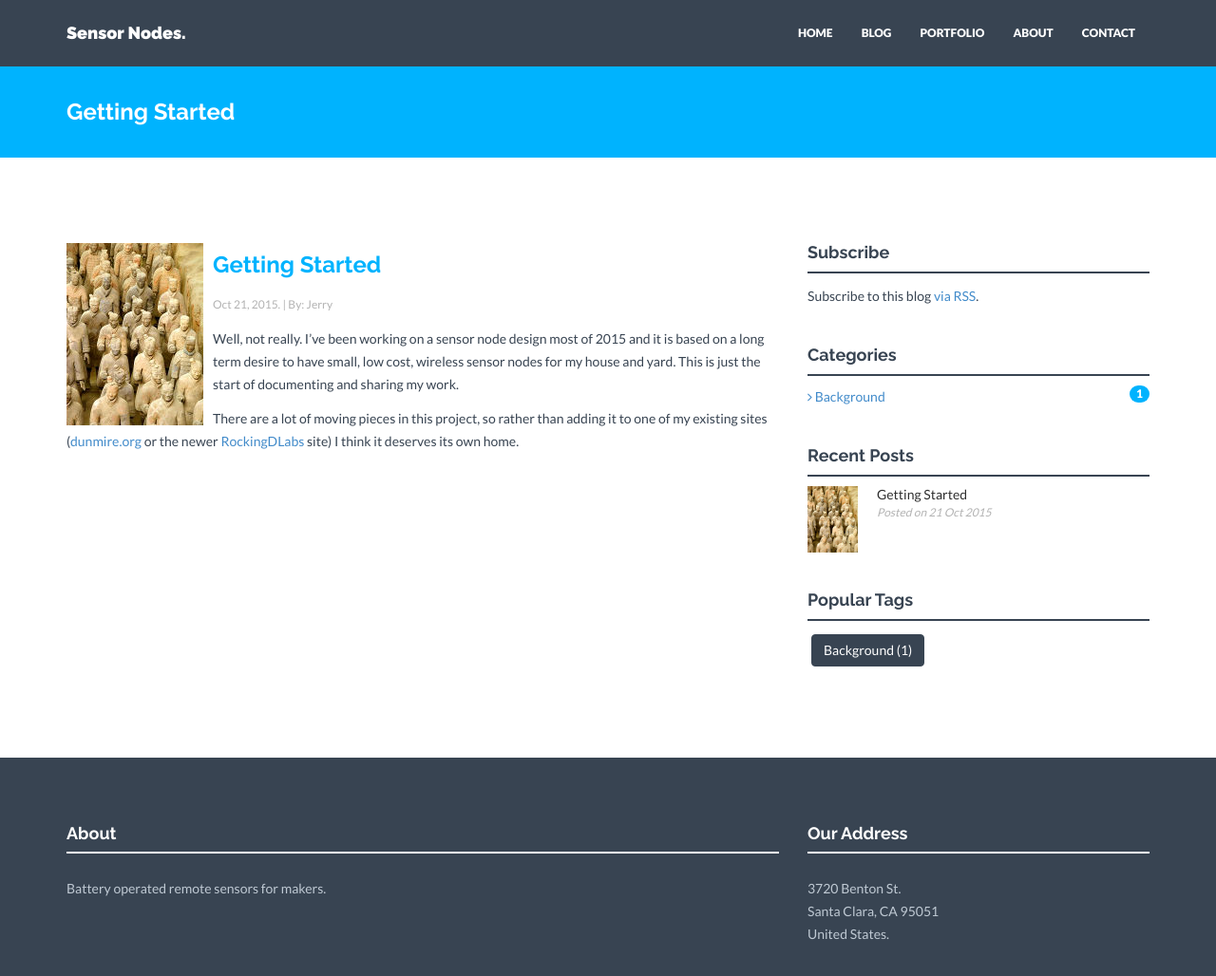
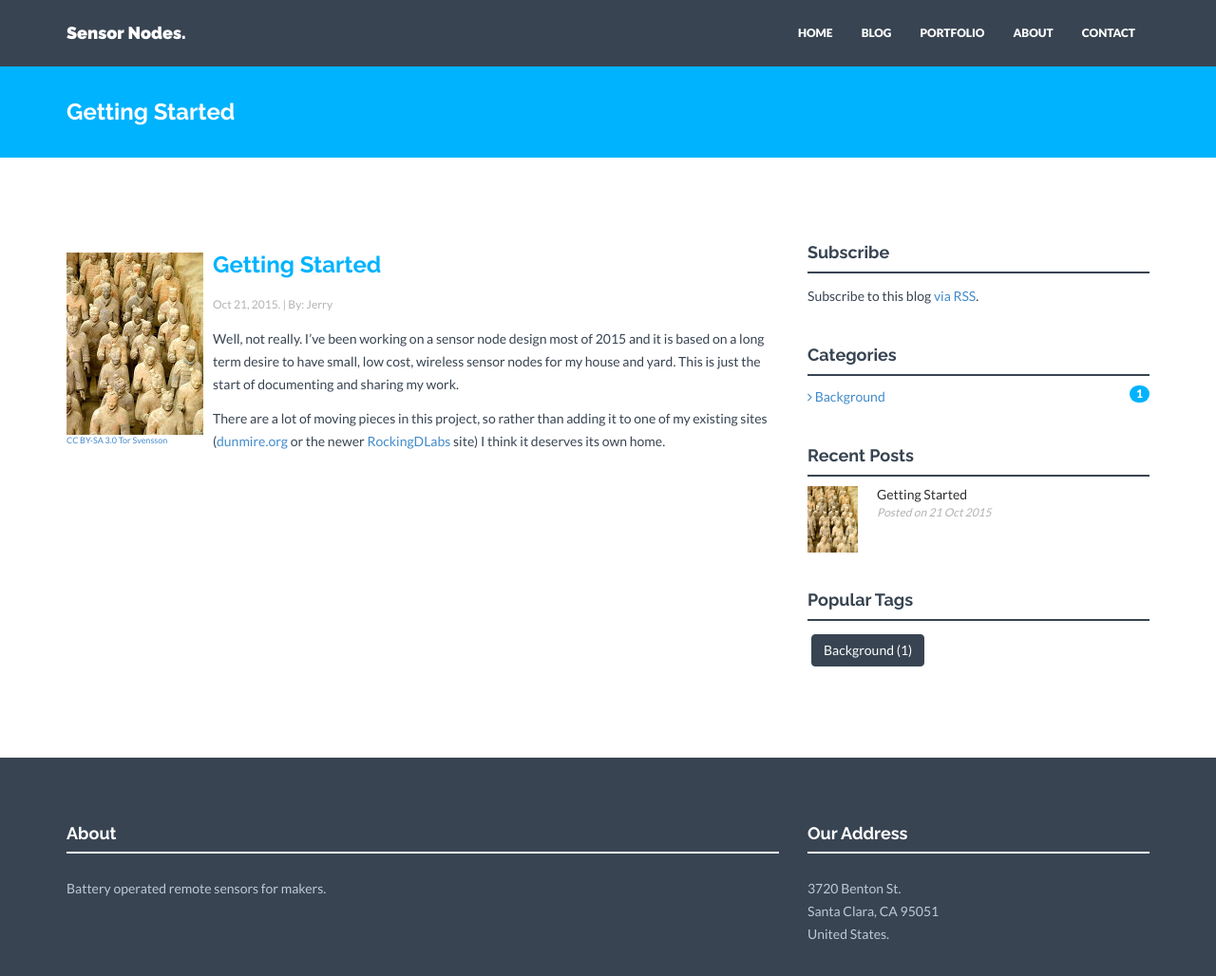
Before and after one commit to jdunmire/sensornodeinfo, a Jekyll site: the page built from _posts/blog/2015-10-12-getting-started.markdown, in a window 1280 px wide and 1068 px high. Shown: the top 1028 px of the window at 95% size. Built offline with Jekyll 4.4.1, drawn with Linux system fonts in a browser that asks for light colours; nearby versions of some CDN libraries.

Commit message:
Add attribution info to image blog posts
On branch gh-pages
modified:   _layouts/post.html
modified:   _layouts/style.css
modified:   _posts/blog/2015-10-12-getting-started.markdown
modified:   blog.html

```diff
--- a/_layouts/post.html
+++ b/_layouts/post.html
@@ -9,7 +9,15 @@ layout: default
         <! -- SINGLE POST -->
         <div class="col-lg-8">
             <! -- Blog Post  -->
-            <p><img class="img-responsive pull-left gap-right" src="{{ "/assets/img/blog/" | prepend: site.baseurl }}{{ page.img }}"></p>
+
+            <div class="img-responsive pull-left gap-right">
+                <img src="{{ "/assets/img/blog/" | prepend: site.baseurl }}{{ page.img }}">
+                <div class="img-credits">
+                    <a href="{{ page.imgcrediturl }}">
+                        {{ page.imgcredit }}
+                    </a>
+                </div>
+            </div>
             <a href="{{ page.url | prepend: site.baseurl }}"><h3 class="ctitle">{{ page.title }}</h3></a>
             <p><csmall>{{ page.date | date: "%b %-d, %Y" }}. | By: {{ page.author }}</csmall></p>
 
--- a/_layouts/style.css
+++ b/_layouts/style.css
@@ -2,3 +2,8 @@
 .gap-right {
     margin-right: 10px;
 }
+.img-credits {
+    font-size: 9px;
+    margin-top: 0px;
+    margin-bottom: 0px
+}
--- a/_posts/blog/2015-10-12-getting-started.markdown
+++ b/_posts/blog/2015-10-12-getting-started.markdown
@@ -8,6 +8,8 @@ categories:
 - Background
 img: tarmy.jpg
 thumb: tarmy.jpg
+imgcredit: "CC BY-SA 3.0 Tor Svensson"
+imgcrediturl: "https://commons.wikimedia.org/wiki/File:Terrakottaarm%C3%A9n.jpg"
 ---
 Well, not really. I've been working on a sensor node design most of
 2015 and it is based on a long term desire to have small, low cost,
```
Also changed, not shown: blog.html (+8 -1 lines).
